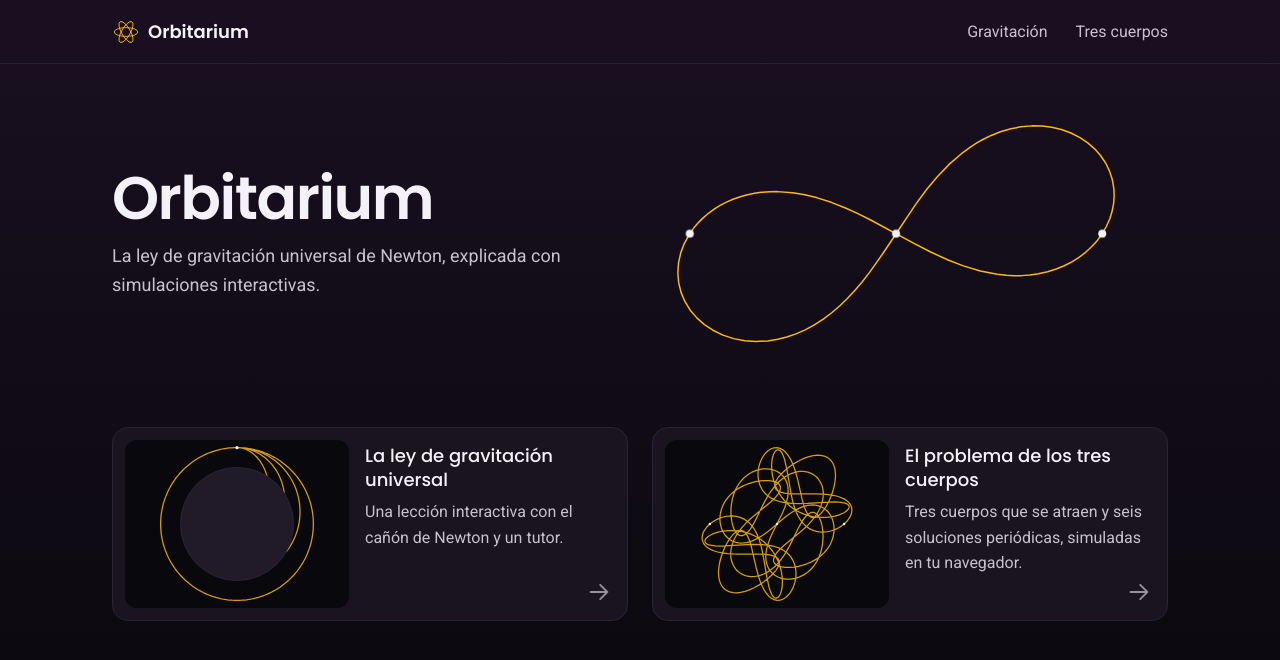
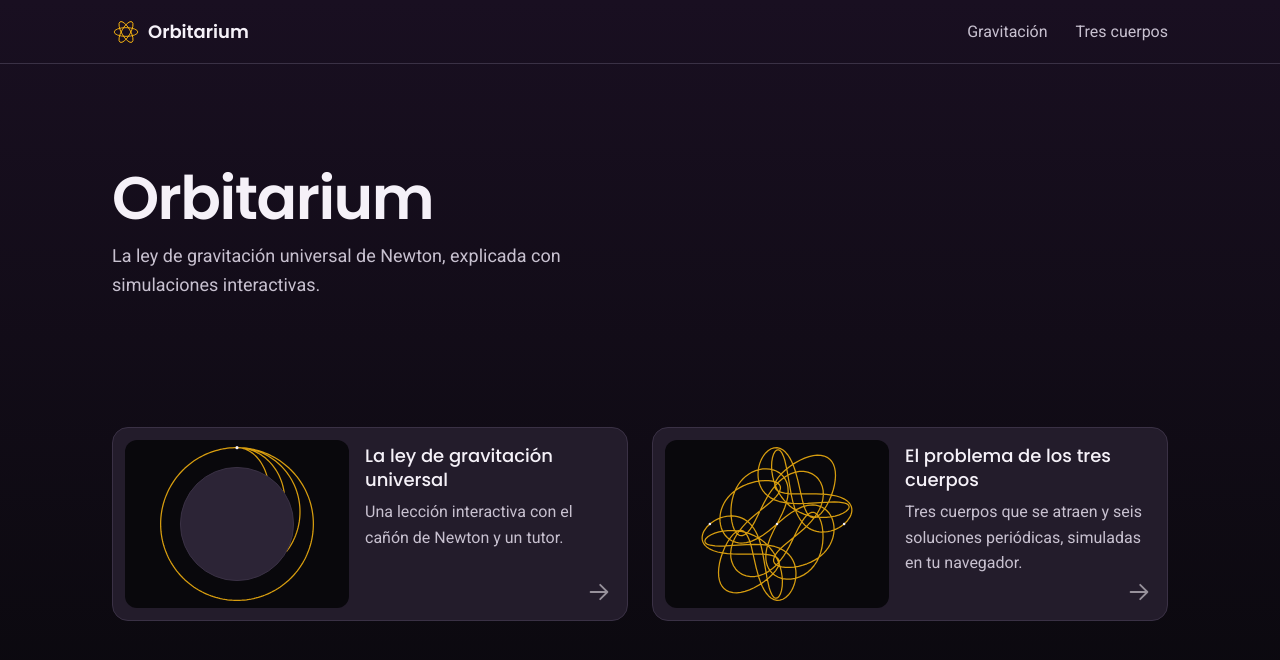
Before and after one commit to mauvies/orbitarium, a Next.js app: page / in a window 1280 px wide. Shown: the top 660 px of the page. Built offline with nearby package versions, Linux system fonts and the light colour scheme.

Commit message:
style(home): lighten the surface tokens so cards stand out, hide the hero below 1,024 px and fix the slow-answer test's locator (spec 04, Decision 16; spec 05, T18)

```diff
--- a/src/app/(home)/page.tsx
+++ b/src/app/(home)/page.tsx
@@ -20,8 +20,7 @@ export default function HomePage() {
     <Container className="pb-16">
       <div className="grid items-center gap-8 lg:grid-cols-2">
         <PageHeader display title={es.home.title} lead={es.home.lead} />
-        {/* The same space above as the title, so the drawing clears the header. */}
-        <div className="pt-10">
+        <div className="hidden pt-10 lg:block">
           <HeroOrbit />
         </div>
       </div>
--- a/src/app/globals.css
+++ b/src/app/globals.css
@@ -9,9 +9,9 @@
   --color-*: initial;
   --color-bg-top: #190f21;
   --color-bg-bottom: #09080c;
-  --color-surface: #19141f;
-  --color-surface-raised: #211a29;
-  --color-line: #2a2333;
+  --color-surface: #231c2b;
+  --color-surface-raised: #2c2436;
+  --color-line: #3a3145;
   --color-accent: #fcb810;
   --color-strong: #f5f1f8;
   --color-body: #c8c1d0;
```
Also changed, not shown: 3 other files (tests, documents, lock files or other folders).
